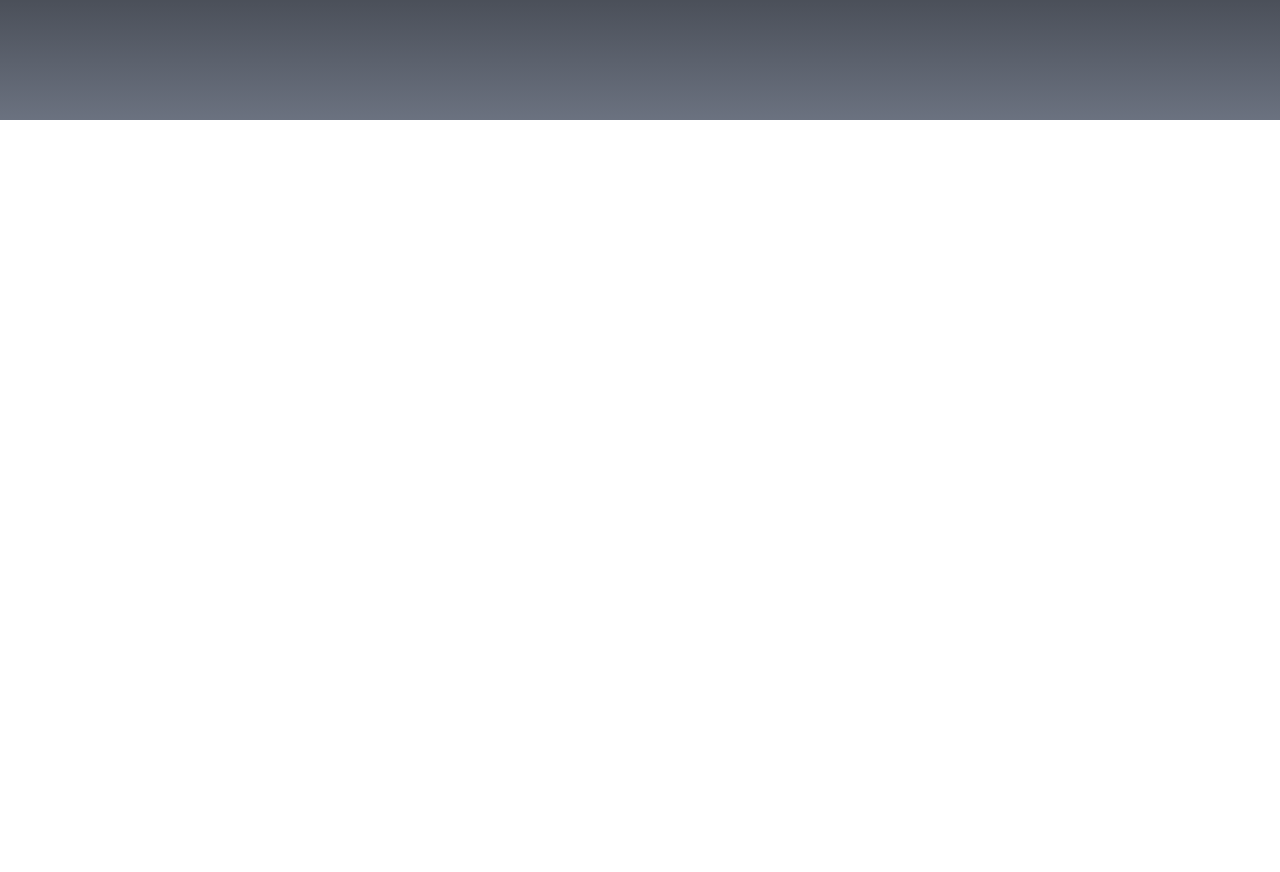
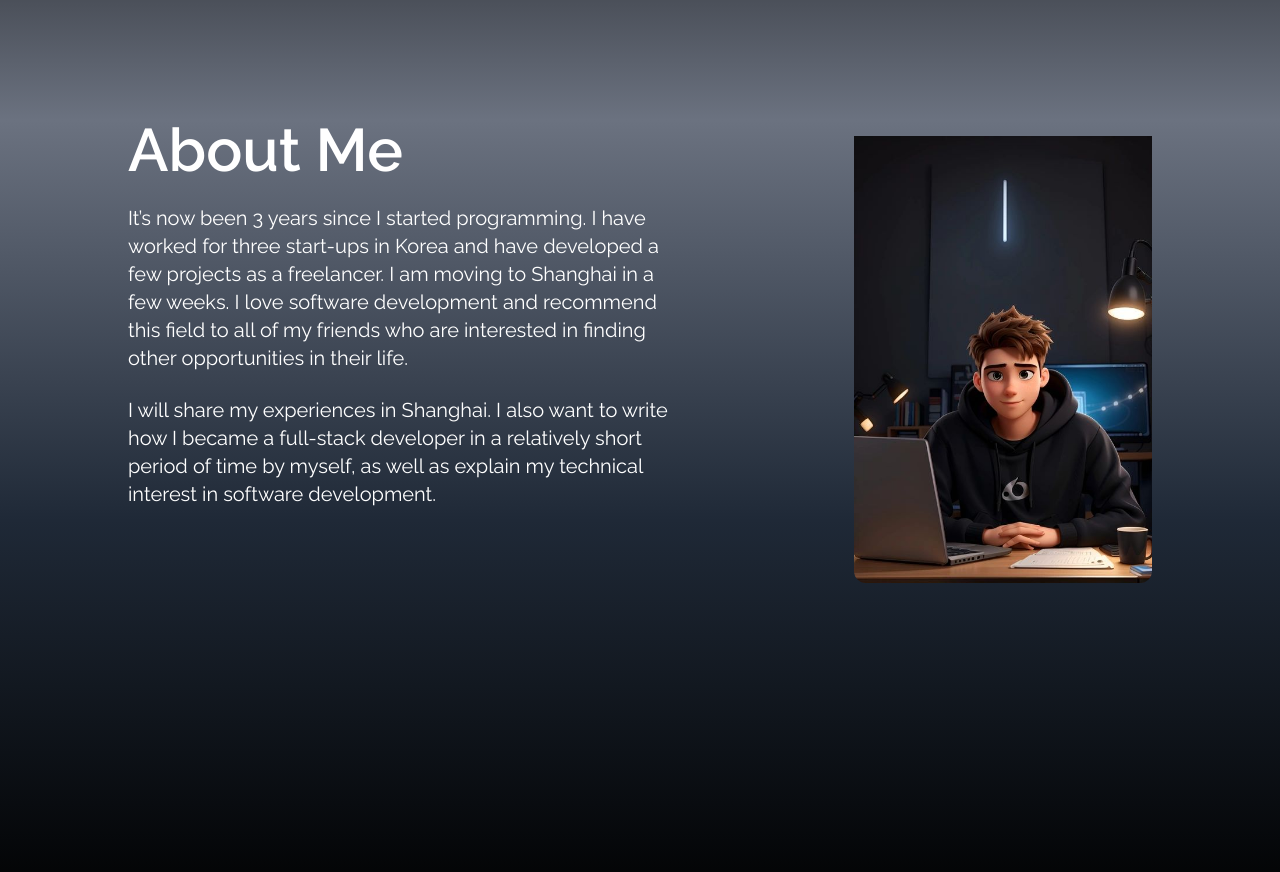
Before and after one commit to ruchhit24/portfolio, a React (Create React App) app: page / in a window 1280 px wide. Shown: the part 840-1712 px from the top of the page. Before the commit the page ends 960 px from the top, so only its background shows below. Built offline with nearby package versions, Linux system fonts and the light colour scheme.

Commit message:
done with about me page

```diff
--- a/src/App.js
+++ b/src/App.js
@@ -1,3 +1,4 @@
+import About from "./components/About";
 import Home from "./components/Home";
 import Navbar from "./components/Navbar";
 import SocialLinks from "./components/SocialLinks";
@@ -8,6 +9,7 @@ function App() {
        <>
         <Navbar/>
         <Home/>
+        <About/>
         <SocialLinks/>
        </>
   );
--- /dev/null
+++ b/src/components/About.js
@@ -0,0 +1,32 @@
+import React from "react";
+import about from "../assets/images/about.jpg"
+const About = () => {
+  return (
+    <div className="w-full h-screen bg-gradient-to-b from-gray-500 via-gray-800 to-black text-white">
+      <div className=" max-w-screen-lg h-full mx-auto flex ">
+        <div>
+          <h2 className="text-6xl font-semibold pb-6">About Me</h2>
+          <p className="text-xl w-3/4">
+            It’s now been 3 years since I started programming. I have worked for
+            three start-ups in Korea and have developed a few projects as a
+            freelancer. I am moving to Shanghai in a few weeks. I love software
+            development and recommend this field to all of my friends who are
+            interested in finding other opportunities in their life.
+          </p>
+          <br />
+          <p className="text-xl w-3/4">
+            I will share my experiences in Shanghai. I also want to write how I
+            became a full-stack developer in a relatively short period of time
+            by myself, as well as explain my technical interest in software
+            development.
+          </p>
+        </div>
+        <div>
+          <img src={about} alt="about photo" width={1200} height={800} className="rounded-xl pt-4"/>
+        </div>
+      </div>
+    </div>
+  );
+};
+
+export default About;
--- a/src/components/Navbar.js
+++ b/src/components/Navbar.js
@@ -24,8 +24,8 @@ const Navbar = () => {
   return (
     <div className="w-full h-20 md:h-40 bg-black text-white">
       <div className="flex justify-between w-full h-40">
-        <h2 className="font-headingFont hidden md:block text-5xl md:text-6xl p-4 px-6">Ruchit.</h2>
-        <ul className="hidden md:flex pt-6 gap-8 text-lg pr-6">
+        <h2 className="font-headingFont hidden md:block text-5xl md:text-6xl p-4 px-6">Ruchit Gule</h2>
+        <ul className="hidden md:flex pt-6 gap-8 text-2xl pr-6">
           {list.map((compo) => (
             <li key={compo.id} className="cursor-pointer text-gray-400 hover:text-white hover:scale-105 duration-200 font-semibold">
               {compo.link}
--- a/src/index.css
+++ b/src/index.css
@@ -1,5 +1,6 @@
 @import url('https://fonts.googleapis.com/css2?family=Raleway:ital,wght@0,100;0,200;0,300;0,400;0,500;0,600;0,800;0,900;1,100;1,200;1,300;1,400;1,500;1,600;1,700;1,800;1,900&display=swap');
 @import url('https://fonts.googleapis.com/css2?family=Great+Vibes&family=Raleway:ital,wght@0,100;0,200;0,300;0,400;0,500;0,600;0,800;0,900;1,100;1,200;1,300;1,400;1,500;1,600;1,700;1,800;1,900&display=swap');
+@import url('https://fonts.googleapis.com/css2?family=Urbanist:wght@500&family=Varela+Round&display=swap');
 @tailwind base;
 @tailwind components;
 @tailwind utilities;
```
Also changed, not shown: src/assets/images/about.jpg (added).
